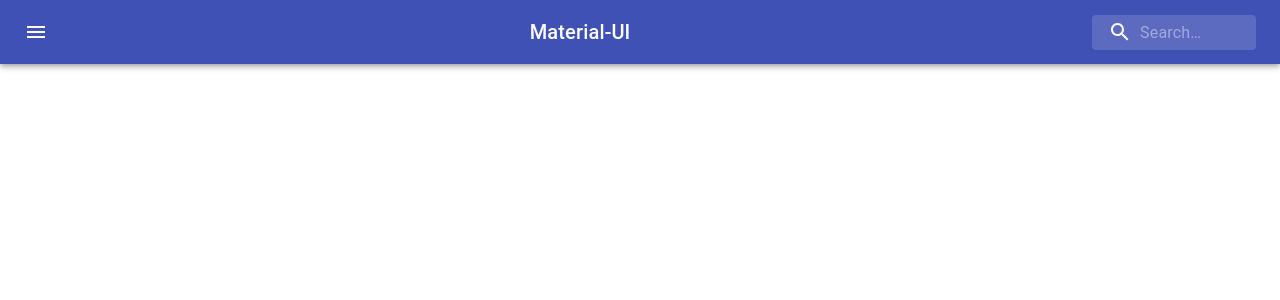
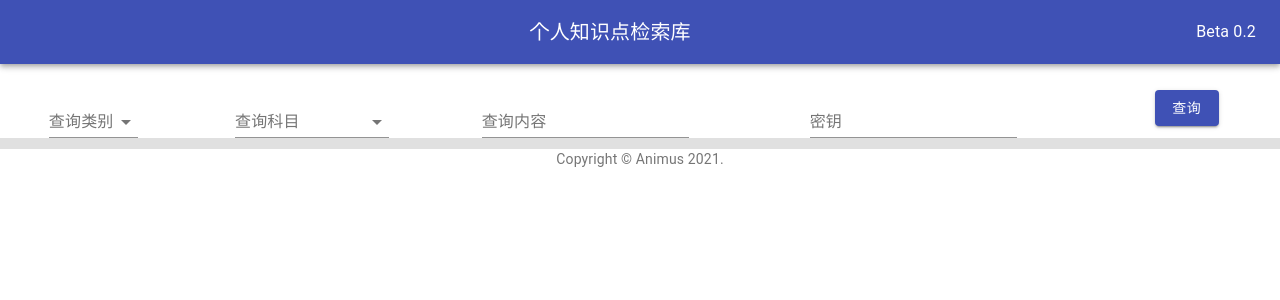
Before and after one commit to napoleonkuroba/kgms-ui, a React (Create React App) app: page / in a window 1280 px wide. Shown: the top 300 px of the page. Built offline with nearby package versions, Linux system fonts and the light colour scheme; no server answers.

Commit message:
新增 条件查询

```diff
--- a/src/App.css
+++ b/src/App.css
@@ -1,5 +1,9 @@
 .App {
   text-align: center;
+}
+
+.content{
+  min-height: 70%;
 }
 
 .App-logo {
--- a/src/App.js
+++ b/src/App.js
@@ -2,6 +2,7 @@
 import TopBar from './components/TopBar'
 import DataPlace from './components/DataPlace'
 import React, { Component } from 'react'
+import CopyRight from './components/CopyRight';
 
 export default class App extends Component {
 
@@ -9,7 +10,10 @@
     return (
       <div className="App">
         <TopBar />
+        <div className="content">
         <DataPlace />
+        </div>
+        <CopyRight/>
       </div>
     )
   }
--- /dev/null
+++ b/src/components/CopyRight/index.css
@@ -0,0 +1,3 @@
+.copyright{
+    padding-bottom: 10px;
+}
--- /dev/null
+++ b/src/components/CopyRight/index.jsx
@@ -0,0 +1,17 @@
+import React from "react";
+import Typography from '@material-ui/core/Typography';
+import Link from '@material-ui/core/Link';
+import './index.css'
+
+export default function CopyRight(){
+    return (
+        <Typography variant="body2" color="textSecondary" align="center" className="copyright">
+            {'Copyright © '}
+            <Link color="inherit" href="https://material-ui.com/">
+              Animus
+            </Link>{' '}
+            {new Date().getFullYear()}
+            {'.'}
+          </Typography>
+    )
+}
--- a/src/components/DataPlace/index.css
+++ b/src/components/DataPlace/index.css
@@ -1,10 +1,40 @@
-
+.formc{
+    margin: 0 auto;
+    min-width: 120;
+}
 .holder{
-    width: 1000px;
+    width: 60%;
     height: auto;
     text-align: center;
     margin:0 auto;
 }
+.divline{
+    min-height: fit-content;
+    padding-top: 10px;
+}
+.searchbar{
+    padding-top:2%;
+}
+.textf{
+    width: 70%;
+    text-align: center;
+    margin:0 auto;
+}
+.title{
+    flex-grow: 1;
+}
+.grid{
+    text-align: center;
+    margin:0 auto;
+}
+.box{
+    text-align: center;
+    margin:0 auto;
+}
+.card{
+    width: 15%;
+    text-align: left;
+}
 .data{
     text-align: left;
 }
--- a/src/components/DataPlace/index.jsx
+++ b/src/components/DataPlace/index.jsx
@@ -1,32 +1,114 @@
 import ReactMarkdown from 'react-markdown'
 import React, { Component } from 'react'
 import axios from 'axios'
+import Grid from '@material-ui/core/Grid';
+import TextField from '@material-ui/core/TextField';
+import Button from '@material-ui/core/Button';
+import Select from '@material-ui/core/Select';
+import InputLabel from '@material-ui/core/InputLabel';
+import FormControl from '@material-ui/core/FormControl';
 import rehypeRaw from 'rehype-raw'
 import remarkGfm from 'remark-gfm'
 import remarkMath from 'remark-math'
 import rehypeKatex from 'rehype-katex'
 import './index.css'
+import { Divider } from '@material-ui/core';
 
 export default class DataPlace extends Component {
-	constructor(props){
+	constructor(props) {
 		super(props);
 		this.state = {
-			markdown: ""
-		  }
-	  }
-	  componentDidMount(){
-		axios.get(`http://napoleonxzy.cn:18080/resource/search.md`)
-      .then(res => {
-        const markdown = res.data;
-		console.log(markdown)
-        this.setState({ markdown });
-      })
+			markdown: "",
+			subject: "",
+			type: "",
+			key: "",
+			passwd: ""
+		}
 	}
+
 	render() {
 		return (
-			<div className="holder">
- <ReactMarkdown children={this.state.markdown} rehypePlugins={[rehypeRaw,rehypeKatex]} remarkPlugins={[remarkGfm,remarkMath,]} className="data" skipHtml={false}></ReactMarkdown>
+			<div className="searchbar">
+				<Grid container spacing={4}>
+				<Grid item xs={2} className="grid">
+					<FormControl className="formc">
+						<InputLabel id="demo-simple-select-label">查询类别</InputLabel>
+						<Select
+							labelId="demo-simple-select-label"
+							native
+							onChange={(e) => { this.setState({ type: e.target.value }) }}
+							inputProps={{
+								name: 'age',
+								id: 'age-native-simple',
+							}}
+						>
+							<option aria-label="None"></option>
+							<option value={"def"}>定义</option>
+							<option value={"key"}>关键词</option>
+							<option value={"code"}>词汇</option>
+							<option value={"func"}>公式</option>
+							<option value={"imp"}>重点</option>
+							<option value={"ind"}>普通索引</option>
+						</Select>
+						</FormControl>
+					</Grid>
+					<Grid item xs={2} className="grid">
+						<FormControl className="formc">
+						<InputLabel id="demo-simple-select-label">查询科目</InputLabel>
+						<Select
+							labelId="demo-simple-select-label"
+							native
+							onChange={(e) => { this.setState({ subject: e.target.value }) }}
+							inputProps={{
+								name: 'age',
+								id: 'age-native-simple',
+							}}
+						>
+							<option aria-label="None"></option>
+							<option value={"高等数学"}>高等数学</option>
+							<option value={"线性代数"}>线性代数</option>
+							<option value={"概率论与数理统计"}>概率论与数理统计</option>
+							<option value={"计算机组成原理"}>计算机组成原理</option>
+							<option value={"计算机网络"}>计算机网络</option>
+							<option value={"操作系统"}>操作系统</option>
+							<option value={"数据结构"}>数据结构</option>
+						</Select>
+						</FormControl>
+
+					</Grid>
+					<Grid item xs={3} className="grid">
+						<TextField id="key" className='textf' onChange={(e) => { this.setState({ key: e.target.value }) }} label="查询内容" />
+					</Grid>
+					<Grid item xs={3} className="grid">
+						<TextField id="passwd" type="password" className='textf' onChange={(e) => { this.setState({ passwd: e.target.value }) }} label="密钥" />
+					</Grid>
+					<Grid item xs={2} className="grid">
+						<Button variant="contained" color="primary" id="read" onClick={() => {
+							var querystring = "http://napoleonxzy.cn:18080/Search/" + this.state.passwd + "/" + this.state.subject + "/" + this.state.type + "/" + this.state.key
+							axios.get(querystring)
+								.then(res => {
+									this.forceUpdate();
+									var markdown = res.data;
+									if (markdown===""){
+										markdown="# 未搜索到记录"
+									}
+									this.setState({ markdown:markdown });
+								}).catch(
+									err=>{
+										var markdown="# 搜索异常，请稍后重试"
+										this.setState({ markdown:markdown });
+									}
+								)
+						}}>
+							查询
+						</Button>
+					</Grid>
+				</Grid>
+				<Divider className="divline"></Divider>
+				<div className="holder">
+					<ReactMarkdown children={this.state.markdown} rehypePlugins={[rehypeRaw, rehypeKatex]} remarkPlugins={[remarkGfm, remarkMath,]} className="data" skipHtml={false}></ReactMarkdown>
+				</div>
 			</div>
-           	)
+		)
 	}
 }
--- a/src/components/TopBar/index.jsx
+++ b/src/components/TopBar/index.jsx
@@ -1,16 +1,14 @@
 import React from 'react';
 import AppBar from '@material-ui/core/AppBar';
 import Toolbar from '@material-ui/core/Toolbar';
-import IconButton from '@material-ui/core/IconButton';
 import Typography from '@material-ui/core/Typography';
-import InputBase from '@material-ui/core/InputBase';
 import { alpha, makeStyles } from '@material-ui/core/styles';
-import MenuIcon from '@material-ui/icons/Menu';
-import SearchIcon from '@material-ui/icons/Search';
+import Popover from '@material-ui/core/Popover';
 
 const useStyles = makeStyles((theme) => ({
   root: {
     flexGrow: 1,
+    height: '2%',
   },
   menuButton: {
     marginRight: theme.spacing(2),
@@ -48,6 +46,12 @@
   inputRoot: {
     color: 'inherit',
   },
+  popover: {
+    pointerEvents: 'none',
+  },
+  paper: {
+    padding: theme.spacing(1),
+  },
   inputInput: {
     padding: theme.spacing(1, 1, 1, 0),
     // vertical padding + font size from searchIcon
@@ -65,34 +69,54 @@
 
 export default function TopBar() {
   const classes = useStyles();
+  const [anchorEl, setAnchorEl] = React.useState(null);
+
+  const handlePopoverOpen = (event) => {
+    setAnchorEl(event.currentTarget);
+  };
+
+  const handlePopoverClose = () => {
+    setAnchorEl(null);
+  };
+
+  const open = Boolean(anchorEl);
   return (
     <div className={classes.root}>
       <AppBar position="static">
         <Toolbar>
-          <IconButton
-            edge="start"
-            className={classes.menuButton}
-            color="inherit"
-            aria-label="open drawer"
-          >
-            <MenuIcon />
-          </IconButton>
-          <Typography className={classes.title} variant="h6" noWrap>
-            Material-UI
+          <Typography variant="h6" className={classes.title}>
+          个人知识点检索库
           </Typography>
-          <div className={classes.search}>
-            <div className={classes.searchIcon}>
-              <SearchIcon />
-            </div>
-            <InputBase
-              placeholder="Search…"
-              classes={{
-                root: classes.inputRoot,
-                input: classes.inputInput,
-              }}
-              inputProps={{ 'aria-label': 'search' }}
-            />
-          </div>
+          <Typography
+        aria-owns={open ? 'mouse-over-popover' : undefined}
+        aria-haspopup="true"
+        onMouseEnter={handlePopoverOpen}
+        onMouseLeave={handlePopoverClose}
+      >
+        Beta 0.2
+      </Typography>
+      <Popover
+        id="mouse-over-popover"
+        className={classes.popover}
+        classes={{
+          paper: classes.paper,
+        }}
+        open={open}
+        anchorEl={anchorEl}
+        anchorOrigin={{
+          vertical: 'bottom',
+          horizontal: 'left',
+        }}
+        transformOrigin={{
+          vertical: 'top',
+          horizontal: 'left',
+        }}
+        onClose={handlePopoverClose}
+        disableRestoreFocus
+      >
+        <Typography variant="button">当前版本 Beta 0.2 <br/> *新增 条件查询功能</Typography>
+      </Popover>
+
         </Toolbar>
       </AppBar>
     </div>
```
